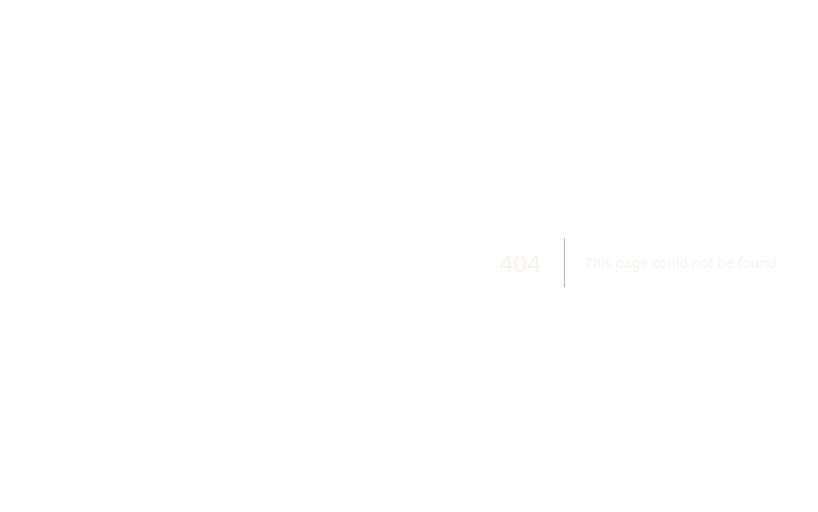
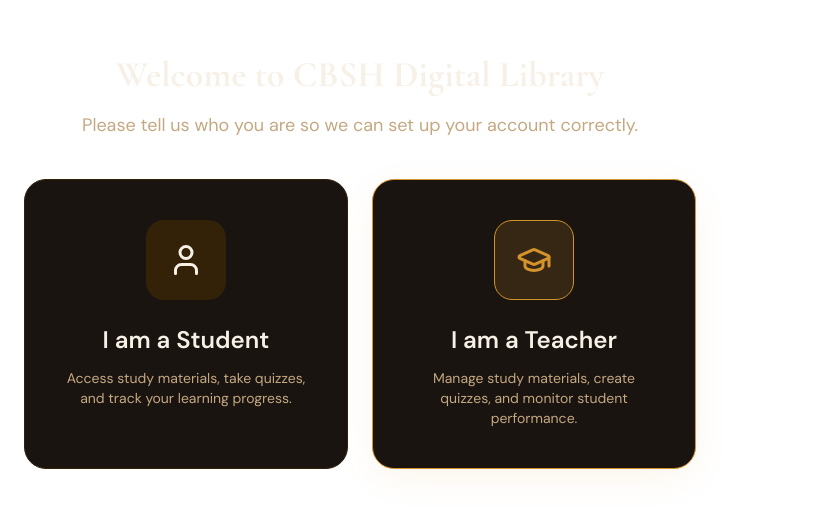
Before and after one commit to phonechild51-max/CBSH-digital-libraty-V3, a Next.js app: page /onboarding in a window 1280 px wide. Before the commit this address had no page. Shown: the part 138-650 px from the top of the page, without its empty margins (0-818 px from the left). Built offline with nearby package versions, Linux system fonts and the light colour scheme.

Commit message:
feat: added teacher/student role selection during onboarding

```diff
--- /dev/null
+++ b/src/app/(auth)/onboarding/actions.ts
@@ -0,0 +1,46 @@
+"use server";
+
+import { auth, clerkClient } from "@clerk/nextjs/server";
+import { createServerClient } from "@/lib/supabase/server";
+import { redirect } from "next/navigation";
+
+export async function setRoleAction(role: "student" | "teacher") {
+  const { userId } = await auth();
+  if (!userId) {
+    throw new Error("Unauthorized");
+  }
+
+  const client = await clerkClient();
+  const user = await client.users.getUser(userId);
+
+  // Update Clerk Metadata
+  await client.users.updateUserMetadata(userId, {
+    publicMetadata: {
+      role: role,
+    },
+  });
+
+  const email = user.emailAddresses[0]?.emailAddress;
+  const name = `${user.firstName ?? ""} ${user.lastName ?? ""}`.trim() || email || "Unknown";
+
+  // Update Supabase (Upsert to prevent race condition with webhook)
+  const sb = createServerClient();
+  const { error } = await sb.from("users").upsert(
+    {
+      insforge_uid: userId,
+      name: name,
+      email: email,
+      role: role,
+      status: "pending",
+    },
+    { onConflict: "insforge_uid" }
+  );
+
+  if (error) {
+    console.error("Failed to update role in Supabase:", error);
+    throw new Error("Database error when setting role.");
+  }
+
+  // Redirect to home page (which will route to the proper pending screen)
+  redirect("/");
+}
--- /dev/null
+++ b/src/app/(auth)/onboarding/page.tsx
@@ -0,0 +1,119 @@
+"use client";
+
+import { useTransition } from "react";
+import { setRoleAction } from "./actions";
+import { User, GraduationCap } from "lucide-react";
+
+export default function OnboardingPage() {
+  const [isPending, startTransition] = useTransition();
+
+  const handleSelectRole = (role: "student" | "teacher") => {
+    startTransition(async () => {
+      try {
+        await setRoleAction(role);
+      } catch (err) {
+        console.error("Failed to set role", err);
+        alert("Something went wrong setting your role. Please try again.");
+      }
+    });
+  };
+
+  return (
+    <div className="min-h-screen flex items-center justify-center p-6 animate-fade-in-up">
+      <div className="w-full max-w-2xl">
+        <div className="text-center mb-10">
+          <h1
+            className="text-4xl font-bold mb-4"
+            style={{
+              fontFamily: "var(--font-display)",
+              color: "var(--color-text-heading)",
+            }}
+          >
+            Welcome to CBSH Digital Library
+          </h1>
+          <p
+            className="text-lg"
+            style={{ color: "var(--color-text-secondary)" }}
+          >
+            Please tell us who you are so we can set up your account correctly.
+          </p>
+        </div>
+
+        <div className="grid grid-cols-1 md:grid-cols-2 gap-6">
+          {/* Student Card */}
+          <button
+            onClick={() => handleSelectRole("student")}
+            disabled={isPending}
+            className="group relative flex flex-col items-center p-10 rounded-3xl transition-all duration-300 hover:-translate-y-2 hover:shadow-2xl disabled:opacity-50 disabled:cursor-not-allowed"
+            style={{
+              backgroundColor: "var(--color-bg-card)",
+              border: "1px solid var(--color-border-card)",
+            }}
+          >
+            <div
+              className="absolute inset-0 rounded-3xl opacity-0 group-hover:opacity-10 transition-opacity duration-300"
+              style={{ backgroundColor: "var(--color-accent-amber)" }}
+            />
+
+            <div
+              className="w-20 h-20 rounded-2xl flex items-center justify-center mb-6 transition-transform group-hover:scale-110"
+              style={{
+                backgroundColor: "var(--color-border-card)",
+                border: "1px solid var(--color-border-divider)",
+              }}
+            >
+              <User size={36} style={{ color: "var(--color-text-primary)" }} />
+            </div>
+
+            <h3
+              className="text-2xl font-semibold mb-3"
+              style={{ color: "var(--color-text-heading)" }}
+            >
+              I am a Student
+            </h3>
+            <p className="text-sm text-center" style={{ color: "var(--color-text-secondary)" }}>
+              Access study materials, take quizzes, and track your learning progress.
+            </p>
+          </button>
+
+          {/* Teacher Card */}
+          <button
+            onClick={() => handleSelectRole("teacher")}
+            disabled={isPending}
+            className="group relative flex flex-col items-center p-10 rounded-3xl transition-all duration-300 hover:-translate-y-2 hover:shadow-2xl disabled:opacity-50 disabled:cursor-not-allowed"
+            style={{
+              backgroundColor: "var(--color-bg-card)",
+              border: "1px solid var(--color-accent-amber)",
+              boxShadow: "0 10px 40px -10px rgba(212, 146, 42, 0.15)",
+            }}
+          >
+            <div
+              className="absolute inset-0 rounded-3xl opacity-0 group-hover:opacity-5 transition-opacity duration-300"
+              style={{ backgroundColor: "var(--color-accent-amber)" }}
+            />
+
+            <div
+              className="w-20 h-20 rounded-2xl flex items-center justify-center mb-6 transition-transform group-hover:scale-110"
+              style={{
+                backgroundColor: "var(--color-accent-amber-glow)",
+                border: "1px solid var(--color-accent-amber)",
+              }}
+            >
+              <GraduationCap size={36} style={{ color: "var(--color-accent-amber)" }} />
+            </div>
+
+            <h3
+              className="text-2xl font-semibold mb-3"
+              style={{ color: "var(--color-text-heading)" }}
+            >
+              I am a Teacher
+            </h3>
+            <p className="text-sm text-center" style={{ color: "var(--color-text-secondary)" }}>
+              Manage study materials, create quizzes, and monitor student performance.
+            </p>
+          </button>
+        </div>
+      </div>
+    </div>
+  );
+}
--- a/src/app/(auth)/sign-up/[[...sign-up]]/page.tsx
+++ b/src/app/(auth)/sign-up/[[...sign-up]]/page.tsx
@@ -168,7 +168,7 @@ export default function SignUpPage() {
               routing="path"
               path="/sign-up"
               signInUrl="/sign-in"
-              forceRedirectUrl="/"
+              forceRedirectUrl="/onboarding"
             />
           </div>
 
--- a/src/app/api/webhooks/clerk/route.ts
+++ b/src/app/api/webhooks/clerk/route.ts
@@ -43,7 +43,7 @@ export async function POST(req: Request) {
           role: 'student',
           status: 'pending',
         },
-        { onConflict: 'insforge_uid' }
+        { onConflict: 'insforge_uid', ignoreDuplicates: true }
       )
 
     if (error) {
--- a/src/middleware.ts
+++ b/src/middleware.ts
@@ -20,6 +20,21 @@ export default clerkMiddleware(async (auth, req) => {
   console.log('Evaluated Role:', role)
   console.log('------------------------')
 
+  const isOnboarding = req.nextUrl.pathname === '/onboarding';
+
+  if (!role) {
+    if (!isOnboarding) {
+      return NextResponse.redirect(new URL('/onboarding', req.url));
+    }
+    // If they have no role and are on onboarding, let them proceed
+    return NextResponse.next();
+  }
+
+  // If they have a role, don't let them stay on onboarding page
+  if (isOnboarding && role) {
+    return NextResponse.redirect(new URL('/', req.url));
+  }
+
   if (isAdminRoute(req)   && role !== 'admin')   return NextResponse.redirect(new URL('/unauthorized', req.url))
   if (isTeacherRoute(req) && role !== 'teacher') return NextResponse.redirect(new URL('/unauthorized', req.url))
   if (isStudentRoute(req) && role !== 'student') return NextResponse.redirect(new URL('/unauthorized', req.url))
```
